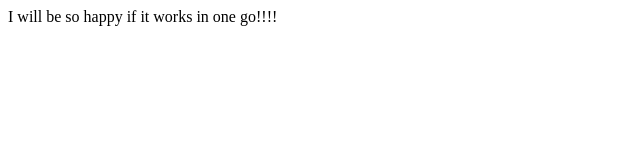
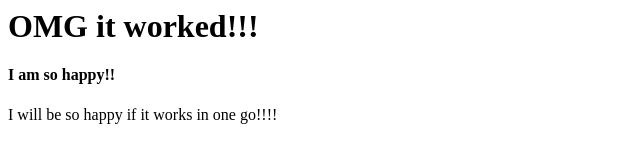
Before and after one commit to Himanshi9725/jenkinsdemo, a plain HTML site: page index.html in a window 1280 px wide. Shown: the whole page, without its empty margins (0-640 px from the left). Drawn offline with Linux system fonts and the light colour scheme.

Commit message:
Update index.html

```diff
--- a/index.html
+++ b/index.html
@@ -1,6 +1,8 @@
 <html>
   <head>
-      <title>Thhis is my Frist try</title>
+      <title>This is my Frist try</title>
+      <h1>OMG it worked!!!</h1>
+    <h4>I am so happy!!</h4>
   </head>
   <body>
       <p>I will be so happy if it works in one go!!!!</p>
```
